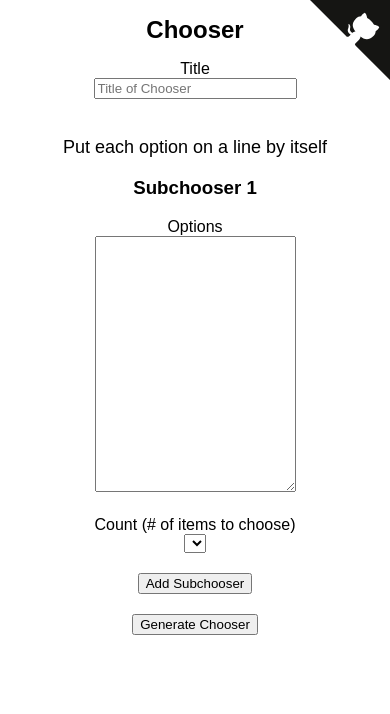
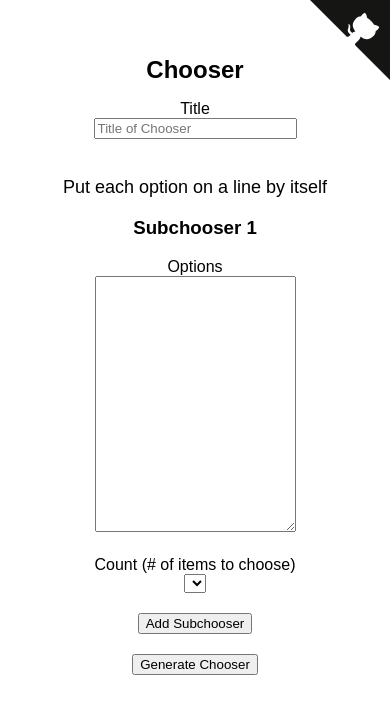
Before and after one commit to zpchavez/chooser, a React (Create React App) app: page / in a window 390 px wide. Shown: the top 714 px of the page. Built offline with nearby package versions, Linux system fonts and the light colour scheme.

Commit message:
Fix title overlap with GitHub corner on mobile

```diff
--- a/src/index.css
+++ b/src/index.css
@@ -3,3 +3,7 @@ body {
   padding: 0;
   font-family: sans-serif;
 }
+
+#root {
+  padding-top: 40px;
+}
```
